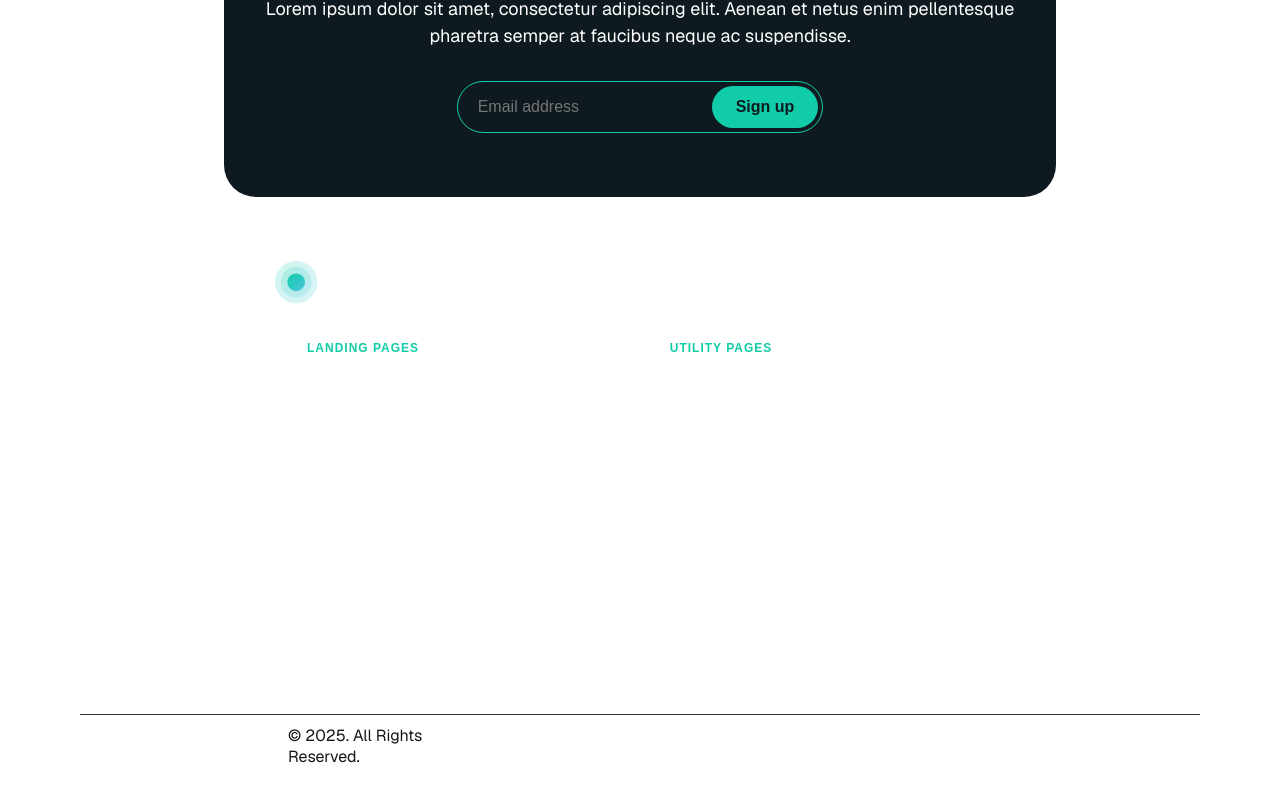
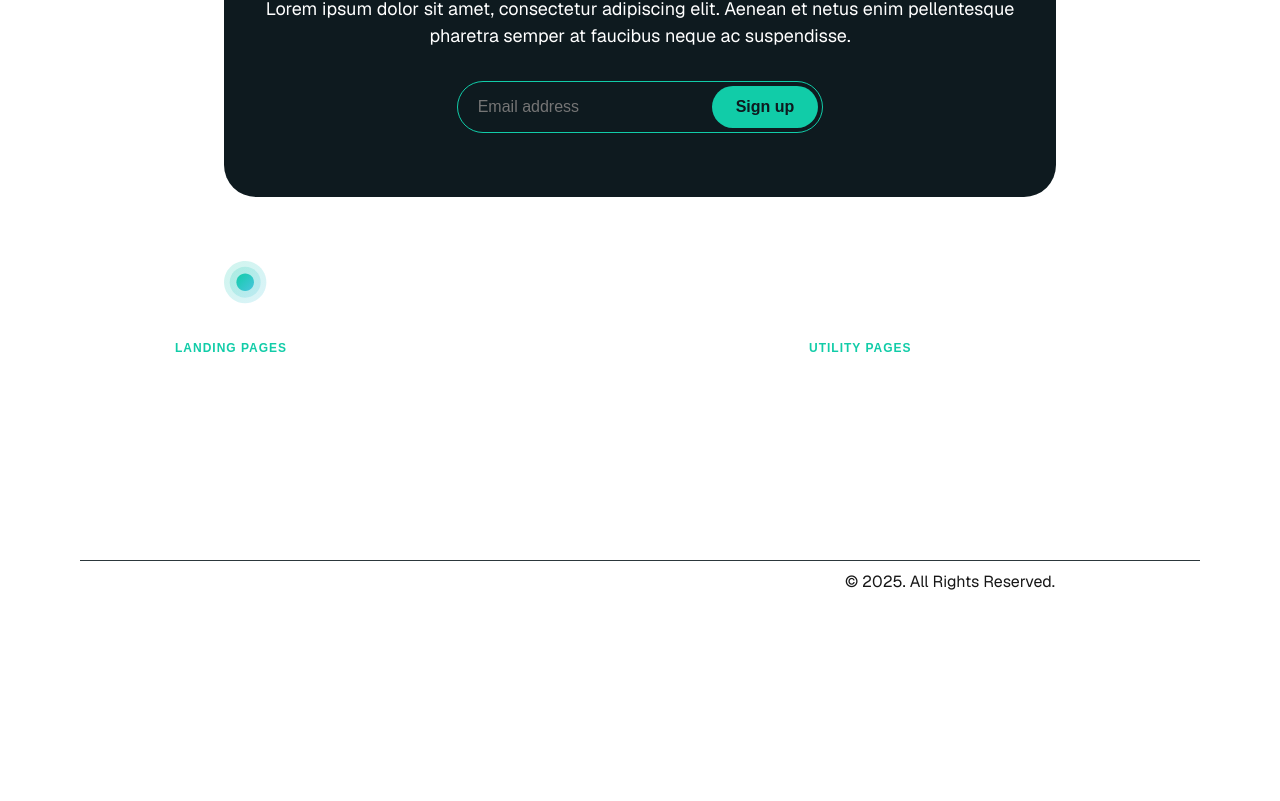
Before and after one commit to virrasak-ng/captivate, a Next.js app: page / in a window 1280 px wide. Shown: the part 5808-6609 px from the top of the page. After the commit the page ends 6494 px from the top, so only its background shows below. Built offline with nearby package versions, Linux system fonts and the light colour scheme.

Commit message:
forth commit

```diff
--- a/src/app/page.module.css
+++ b/src/app/page.module.css
@@ -619,7 +619,7 @@
   display: flex;
   flex-direction: column;
   align-items: center;
-  width: 75%;
+  width: 100%;
   gap: 2rem;
   margin-top: 2rem;
 }
@@ -698,13 +698,13 @@
 
 .others-container {
   display: flex;
-  width: 75%;
+  width: 100%;
   flex-direction: column;
   height: 90%;
 }
 
 .others-logo {
-  align-self: flex-start;
+  margin-left: 9rem;
 }
 
 .others-content {
@@ -713,6 +713,8 @@
   padding: 2rem;
   color: white;
   font-family: sans-serif;
+  width: 100%;
+  justify-content: center;
 }
 
 .others-section {
@@ -760,7 +762,22 @@
   gap: 10px;
 }
 
+.others-main-container {
+  width: 100%;
+}
+
+.testimonial-main-container {
+  width: 100%;
+}
+
+.footer-main {
+  width: 100%;
+}
+
 @media (max-width: 1024px) {
+  .others-logo {
+    margin-left: 5rem;
+  }
   .others-columns {
     gap: 5rem;
   }
@@ -768,7 +785,7 @@
     gap: 15%;
   }
   .others-container {
-    width: 90%;
+    width: 100%;
   }
   .get-started-paragraph {
     font-size: 14px;
@@ -777,7 +794,7 @@
     font-size: 48px;
   }
   .get-started-container {
-    width: 90%;
+    width: 100%;
   }
   .testimonial-author {
     font-size: 14px;
@@ -961,7 +978,11 @@
   .footer-main {
     width: 70%;
   }
+  .others-logo {
+    margin-left: 2rem;
+  }
   .others-content {
+    width: 80%;
     gap: 10%;
   }
   .others-columns {
@@ -969,6 +990,9 @@
   }
   .others-main-container {
     width: 100%;
+  }
+  .others-container {
+    width: 90%;
   }
   .get-started-heading {
     font-size: 44px;
```
